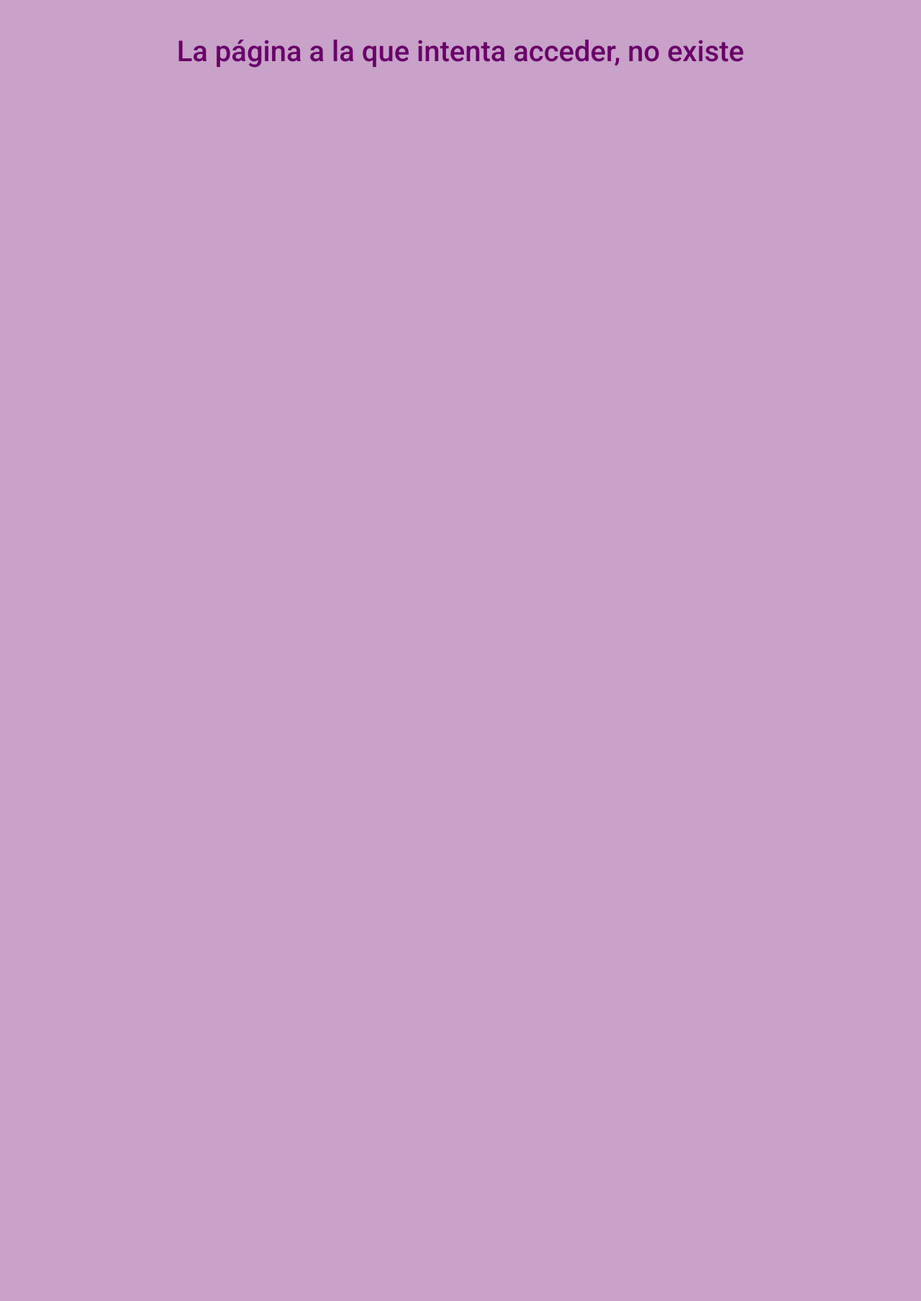
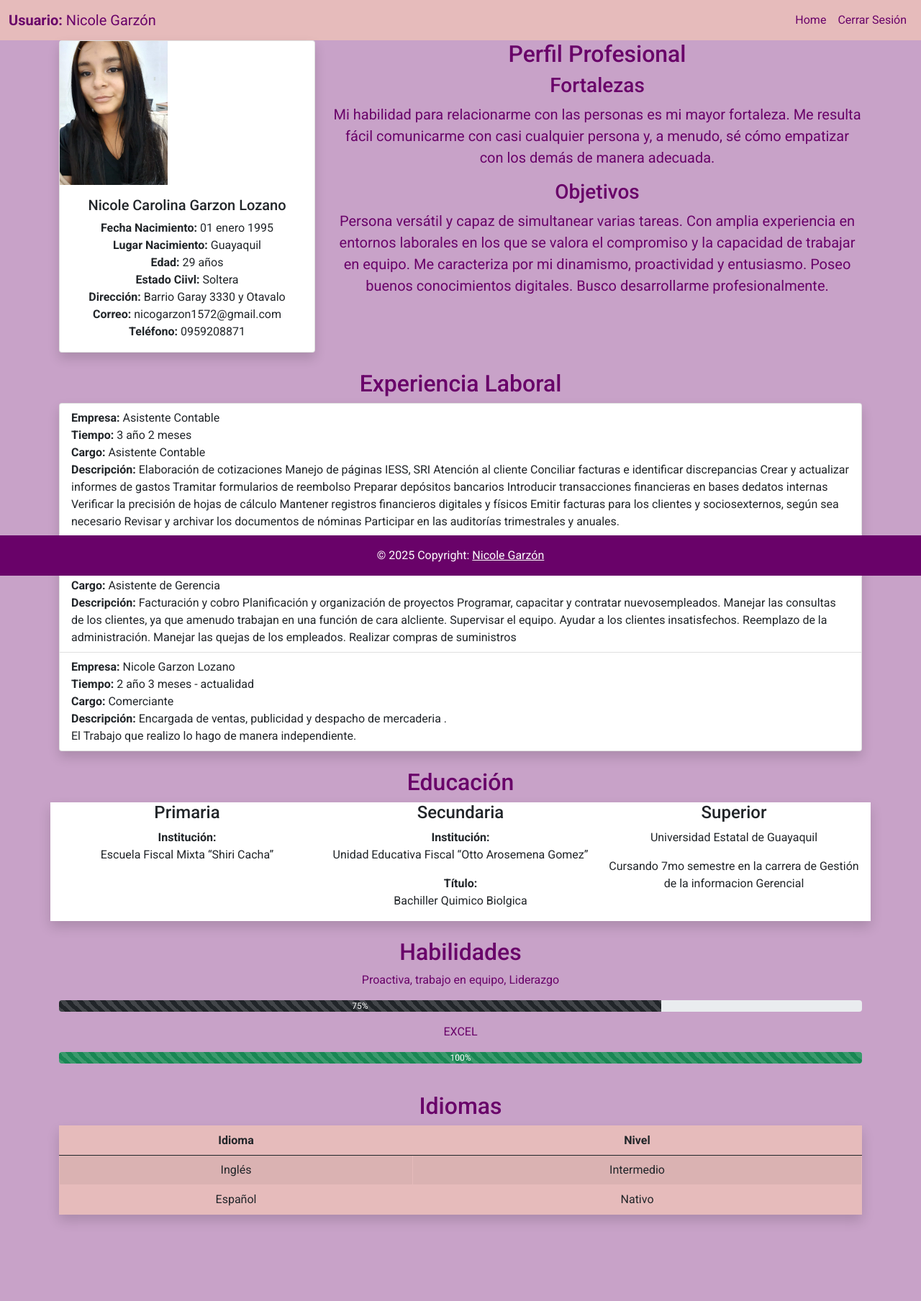
Before and after one commit to NicoGarzon2024/NicoleGarzonProyecto, a Flask app: page /cv in a window 1280 px wide. Shown: the whole page at 72% size. Before the commit the page ends 94 px from the top, so only its background shows below. Run offline with Flask 3, Linux system fonts and the light colour scheme; a user stored in the database is signed in.

Commit message:
Proyecto Login Terminado

```diff
--- a/Templates/base.html
+++ b/Templates/base.html
@@ -19,6 +19,10 @@
         body {
         font-family: 'Roboto', sans-serif;
         background-color: #c8a2c8;
+        height: 100%;
+        display: flex;
+        flex-direction: column;
+        margin: 0;
         }
         .bd-placeholder-img {
         font-size: 1.125rem;
@@ -68,20 +72,35 @@
             background-color: #ad30ad;
         }
 
-        th, td {
-    border: 1px solid #e6bbbb; /* Asegúrate de que los bordes coincidan con el fondo */
-    padding: 8px; /* Espaciado interno */
-}
+        th, td
+        {
+            border: 1px solid #e6bbbb; /* Asegúrate de que los bordes coincidan con el fondo */
+            padding: 8px; /* Espaciado interno */
+    }
+    footer
+    {
+        background: #690269;
+    }
 
+    .container {
+        flex-grow: 1;
+        padding-bottom: 80px; /* Espacio para el footer */
+    }
 
-
-    </style>
+</style>
     {% block head %}
     {% endblock %}
 </head>
 <body class="text-center">
     {% block content %}
     {% endblock %}
+
+    <footer class="text-center text-lg-start fixed-bottom">
+        <div class="text-center text-white p-3">
+            © 2025 Copyright:
+            <a class="text-white" href="https://ug.edu.ec/">Nicole Garzón</a>
+        </div>
+    </footer>
     <!--Bootstrap-->
     <script src="https://cdn.jsdelivr.net/npm/bootstrap@5.0.2/dist/js/bootstrap.bundle.min.js"
         integrity="sha384-MrcW6ZMFYlzcLA8Nl+NtUVF0sA7MsXsP1UyJoMp4YLEuNSfAP+JcXn/tWtIaxVXM"
--- /dev/null
+++ b/Templates/cv.html
@@ -0,0 +1,180 @@
+{% extends "base.html" %}
+{% block title %} CV {% endblock %}
+{% block head %}
+<nav class="navbar navbar-expand-lg">
+    <div class="container-fluid">
+        <span class="navbar-brand color_titulo" href="#"><b>Usuario:</b> {{nombreusuario.nombrecompleto}}</span>
+        <button class="navbar-toggler" type="button" data-bs-toggle="collapse" data-bs-target="#navbarNav" aria-controls="navbarNav" aria-expanded="false" aria-label="Toggle navigation">
+            <span class="navbar-toggler-icon"></span>
+        </button>
+        <div class="collapse navbar-collapse" id="navbarNav">
+            <ul class="navbar-nav ms-auto">
+                <li class="nav-item">
+                    <a class="nav-link color_titulo" aria-current="page" href="{{url_for('home')}}">Home</a>
+                </li>
+
+                <li class="nav-item">
+                    <a class="nav-link color_titulo" aria-current="page" href="{{url_for('logout')}}">Cerrar Sesión</a>
+                </li>
+            </ul>
+        </div>
+    </div>
+</nav>
+{% endblock %}
+
+{% block content %}
+<div class="container">
+    <!-- Información Personal -->
+    <div class="row mb-4">
+        <div class="col-md-4">
+            <div class="card shadow">
+                <img src="{{ url_for('static', filename='img/Nicole.jpeg') }}" alt="Nicole foto.jpeg" class="Nicole foto.jpeg" style="width: 150px">
+                <div class="card-body">
+                    <h5 class="card-title text-center">Nicole Carolina Garzon Lozano</h5>
+                    <p class="card-text">
+                        <b>Fecha Nacimiento:</b> 01 enero 1995<br>
+                        <b>Lugar Nacimiento:</b> Guayaquil<br>
+                        <b>Edad:</b> 29 años<br>
+                        <b>Estado Ciivl:</b> Soltera<br>
+                        <b>Dirección:</b> Barrio Garay 3330 y Otavalo <br>
+                        <b>Correo:</b> nicogarzon1572@gmail.com<br>
+                        <b>Teléfono:</b> 0959208871<br>
+                    </p>
+                </div>
+            </div>
+        </div>
+        <div class="col-md-8 color_titulo">
+            <h2 id="perfil">Perfil Profesional</h2>
+            <h3>Fortalezas</h3>
+            <p class="fs-5">
+                Mi habilidad para relacionarme con las personas es mi mayor fortaleza. Me resulta fácil comunicarme
+                con casi cualquier persona y, a menudo, sé cómo empatizar con los demás de manera adecuada.<br>
+            </p>
+            <h3>Objetivos</h3>
+            <p class="fs-5">
+            Persona versátil y capaz de simultanear varias tareas.
+            Con amplia experiencia en entornos laborales  en los que se valora el compromiso y la
+            capacidad de trabajar en equipo. Me caracteriza por mi dinamismo, proactividad
+            y entusiasmo. Poseo buenos conocimientos digitales. Busco desarrollarme profesionalmente.
+            </p>
+        </div>
+    </div>
+
+    <!-- Experiencia Laboral -->
+    <div class="row mb-4">
+        <div class="col-12">
+            <h2 id="experiencia" class="color_titulo">Experiencia Laboral</h2>
+            <ul class="list-group shadow text-lg-start">
+                <li class="list-group-item">
+                    <b>Empresa:</b> Asistente Contable<br>
+                    <b>Tiempo: </b> 3 año 2 meses<br>
+                    <b>Cargo:</b> Asistente Contable<br>
+                    <b>Descripción:</b> Elaboración de cotizaciones
+                    Manejo de páginas IESS, SRI
+                    Atención al cliente
+                    Conciliar facturas e identificar discrepancias
+                    Crear y actualizar informes de gastos
+                    Tramitar formularios de reembolso
+                    Preparar depósitos bancarios
+                    Introducir transacciones financieras en bases dedatos internas
+                    Verificar la precisión de hojas de cálculo
+                    Mantener registros financieros digitales y físicos
+                    Emitir facturas para los clientes y sociosexternos, según sea necesario
+                    Revisar y archivar los documentos de nóminas
+                    Participar en las auditorías trimestrales y anuales.
+                </li>
+                <li class="list-group-item">
+                    <b>Empresa:</b> Diprelaut S.A.<br>
+                    <b>Tiempo: </b> 4 años 05 meses<br>
+                    <b>Cargo:</b> Asistente de Gerencia<br>
+                    <b>Descripción:</b>  Facturación y cobro
+                    Planificación y organización de proyectos
+                    Programar, capacitar y contratar nuevosempleados.
+                    Manejar las consultas de los clientes, ya que amenudo trabajan
+                    en una función de cara alcliente.
+                    Supervisar el equipo.
+                    Ayudar a los clientes insatisfechos.
+                    Reemplazo de la administración.
+                    Manejar las quejas de los empleados.
+                    Realizar compras de suministros
+                </li>
+                <li class="list-group-item">
+                    <b>Empresa:</b> Nicole Garzon Lozano <br>
+                    <b>Tiempo: </b> 2 año 3 meses - actualidad<br>
+                    <b>Cargo:</b> Comerciante<br>
+                    <b>Descripción:</b> Encargada de ventas, publicidad y despacho de mercaderia .
+                    <br> El Trabajo que realizo lo hago de manera independiente.
+                </li>
+            </ul>
+        </div>
+    </div>
+
+    <!-- Educación -->
+    <div class="row mb-4">
+        <div class="col-12">
+            <h2 class="color_titulo">Educación</h2>
+            <div class="row bg-white text-dark text-center shadow">
+                <div class="col-md-4">
+                    <h4>Primaria</h4>
+                    <p><b>Institución:</b><br>Escuela Fiscal Mixta “Shiri Cacha”</p>
+                </div>
+                <div class="col-md-4">
+                    <h4>Secundaria</h4>
+                    <p><b>Institución:</b> <br>Unidad Educativa Fiscal “Otto Arosemena Gomez”</p>
+                    <p><b>Título:</b><br>Bachiller Quimico Biolgica</p>
+                </div>
+                <div class="col-md-4">
+                    <h4>Superior</h4>
+                    <p>Universidad  Estatal de Guayaquil
+                    </p>
+                    <p>Cursando 7mo semestre en la carrera de Gestión de  la informacion  Gerencial</p>
+                </div>
+            </div>
+        </div>
+    </div>
+
+    <!-- Habilidades -->
+    <div class="row mb-4">
+        <div class="col-12">
+            <h2 class="color_titulo">Habilidades</h2>
+            <div class="mb-3 color_titulo">
+                <p>Proactiva, trabajo en equipo, Liderazgo</p>
+                <div class="progress">
+                    <div class="progress-bar progress-bar-striped bg-dark" role="progressbar" style="width: 75%;">75%</div>
+                </div>
+            </div>
+            <div class="mb-3 color_titulo">
+                <p>EXCEL</p>
+                <div class="progress">
+                    <div class="progress-bar progress-bar-striped bg-success" role="progressbar" style="width: 100%;">100%</div>
+                </div>
+            </div>
+        </div>
+    </div>
+
+    <!-- Idiomas -->
+    <div class="row mb-4">
+        <div class="col-12">
+            <h2 class="color_titulo">Idiomas</h2>
+            <table class="table table-striped shadow">
+                <thead>
+                    <tr>
+                        <th>Idioma</th>
+                        <th>Nivel</th>
+                    </tr>
+                </thead>
+                <tbody>
+                    <tr>
+                        <td>Inglés</td>
+                        <td>Intermedio</td>
+                    </tr>
+                    <tr>
+                        <td>Español</td>
+                        <td>Nativo</td>
+                    </tr>
+                </tbody>
+            </table>
+        </div>
+    </div>
+</div>
+{% endblock %}
--- a/Templates/login.html
+++ b/Templates/login.html
@@ -19,7 +19,6 @@
                 <h4 class="text-danger">Las credenciales ingresadas son incorrectas, por favor intente de nuevo</h4>
             {% endif %}
             <button class="w-100 btn btn-lg btn-primary" type="submit">Iniciar Sesión</button>
-            <p class="mt-5 mb-3 text-muted">&copy; 2017–2021</p>
         </form>
     </main>
 </div>
--- a/main.py
+++ b/main.py
@@ -104,6 +104,11 @@
             acceso=False
     return render_template('login.html', sesion_iniciada=acceso)
 
+@app.route("/cv")
+@login_required
+def cv():
+    return render_template('cv.html',nombreusuario= current_user)
+
 
 @app.route("/logout")
 def logout():
```
Also changed, not shown: Templates/home.html (+7 -0 lines), instance/db.sqlite, static/img/Nicole.jpeg (added).
